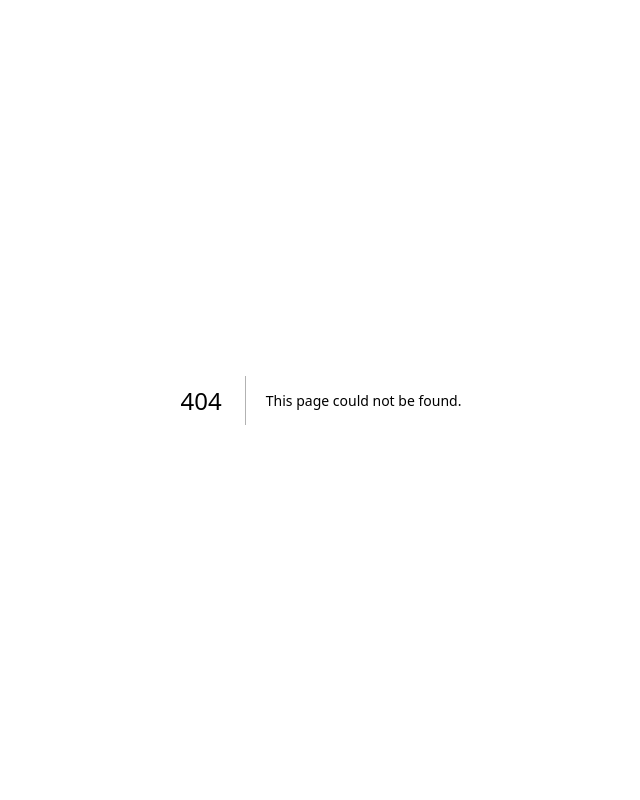
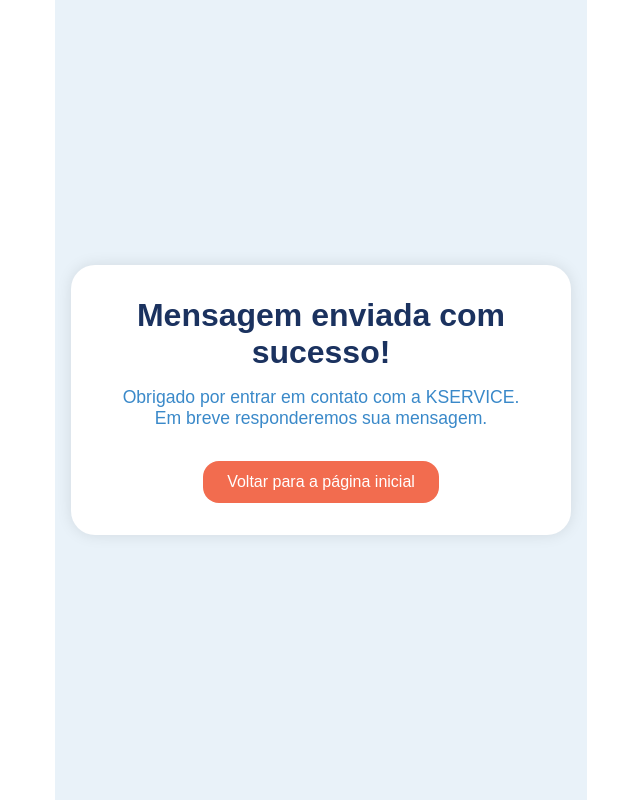
Before and after one commit to Jhonatasdevup/kservice, a Next.js app: page /ContatoEnviado in a window 1280 px wide. Before the commit this address had no page. Shown: the whole page, without its empty margins (319-959 px from the left). Built offline with nearby package versions, Linux system fonts and the light colour scheme.

Commit message:
Pagina ContatoEnviado adicionado

```diff
--- /dev/null
+++ b/src/app/ContatoEnviado/page.tsx
@@ -0,0 +1,16 @@
+import styles from './styles.module.css';
+import Link from 'next/link';
+
+export default function Success() {
+  return (
+    <div className={styles.container}>
+      <div className={styles.card}>
+        <h1 className={styles.title}>Mensagem enviada com sucesso!</h1>
+        <p className={styles.text}>Obrigado por entrar em contato com a KSERVICE. Em breve responderemos sua mensagem.</p>
+        <Link href="/" passHref>
+          <button className={styles.button}>Voltar para a página inicial</button>
+        </Link>
+      </div>
+    </div>
+  );
+}
--- /dev/null
+++ b/src/app/ContatoEnviado/styles.module.css
@@ -0,0 +1,45 @@
+.container {
+    display: flex;
+    justify-content: center;
+    align-items: center;
+    height: 100vh;
+    background-color: #E9F2F9;
+    padding: 1rem;
+  }
+
+  .card {
+    background-color: white;
+    padding: 2rem 3rem;
+    border-radius: 1.5rem;
+    box-shadow: 0 0 15px rgba(0, 0, 0, 0.1);
+    text-align: center;
+    max-width: 500px;
+    width: 100%;
+  }
+
+  .title {
+    color: #1B325F;
+    font-size: 2rem;
+    margin-bottom: 1rem;
+  }
+
+  .text {
+    color: #3A89C9;
+    font-size: 1.1rem;
+    margin-bottom: 2rem;
+  }
+
+  .button {
+    background-color: #F26C4F;
+    color: white;
+    border: none;
+    padding: 0.75rem 1.5rem;
+    font-size: 1rem;
+    border-radius: 1rem;
+    cursor: pointer;
+    transition: background-color 0.3s ease;
+  }
+
+  .button:hover {
+    background-color: #d8583e;
+  }
```
